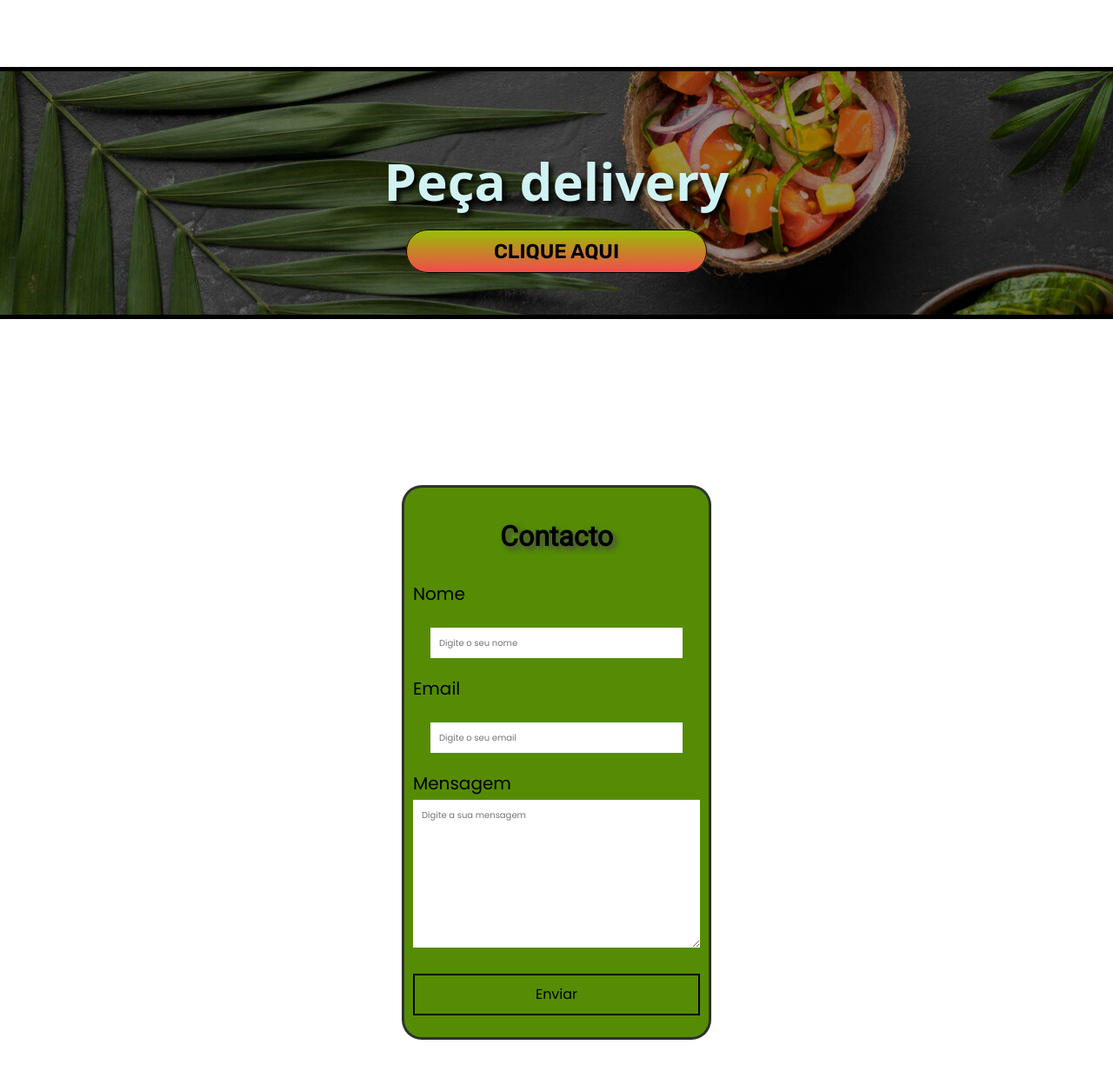
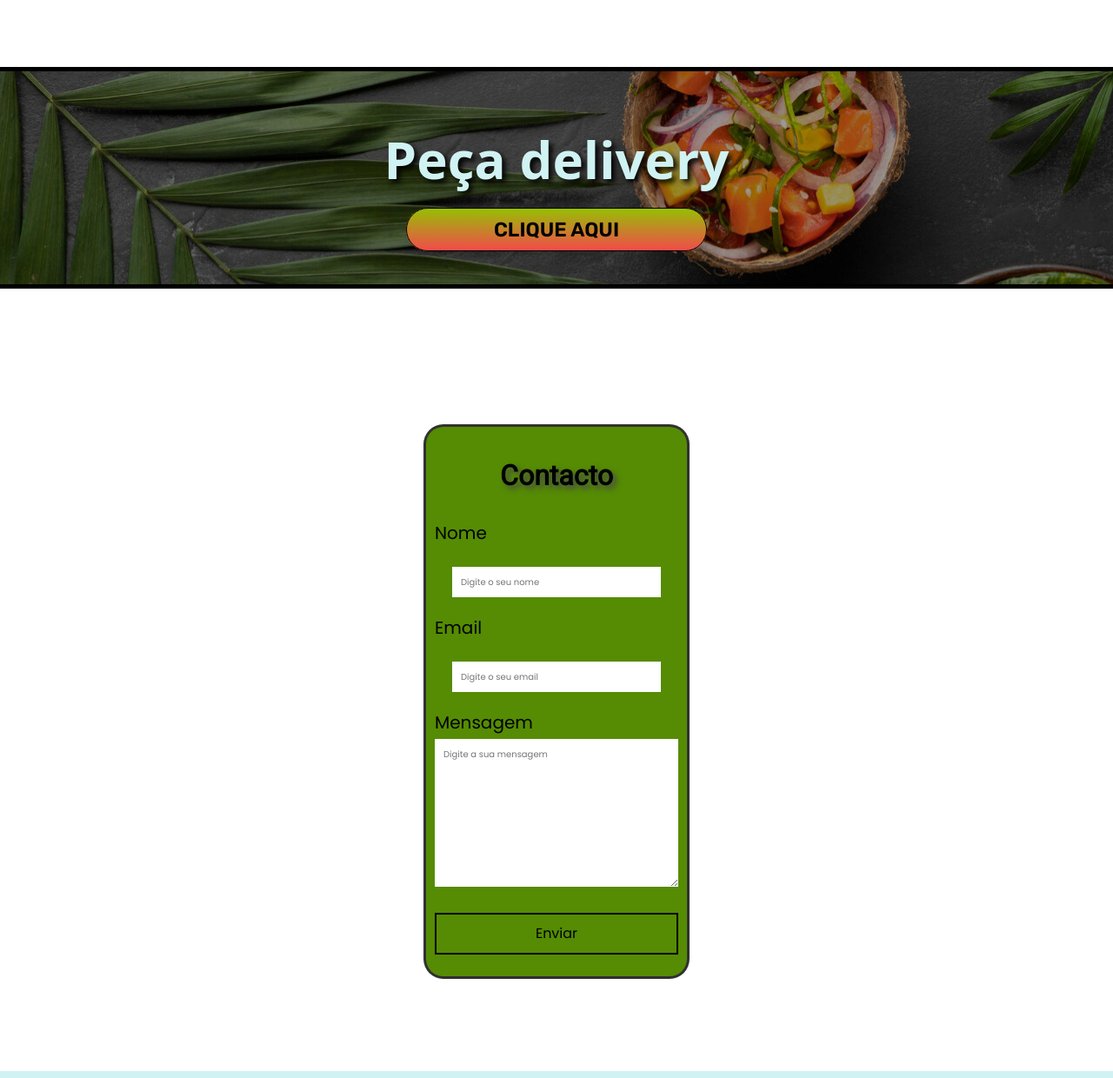
Before and after one commit to fabriciofrontend/aloha-poke, a plain HTML site: page index.html in a window 1280 px wide. Shown: the part 2719-3959 px from the top of the page at 87% size. Drawn offline with nearby package versions, Linux system fonts and the light colour scheme; a script that the page names is missing.

Commit message:
delivery section checking

```diff
--- a/style/style.css
+++ b/style/style.css
@@ -301,8 +301,6 @@ section#delivery div.delivery-container {
   margin-bottom: 20px;
   text-align: center;
   color: #d0f2f2;
-  margin-top: 25px;
-  margin-bottom: 30px;
 }
 
 section#delivery div.delivery-container h1 {
@@ -319,7 +317,7 @@ section.contacto {
   min-height: 100vh;
   font-family: "Poppins", sans-serif;
   margin-top: 50px;
-  padding-top: 120px;
+  padding-top: 50px;
 }
 
 section.contacto div.form-contacto {
@@ -328,7 +326,7 @@ section.contacto div.form-contacto {
   justify-content: center;
   flex-direction: column;
   padding: 5px 10px;
-  width: 350px;
+  width: 300px;
   background: #558c03;
   box-shadow: rgba(0, 0, 0, 0.16) 0px 1px 4px, rgb(51, 51, 51) 0px 0px 0px 3px;
   border-radius: 20px;
```
